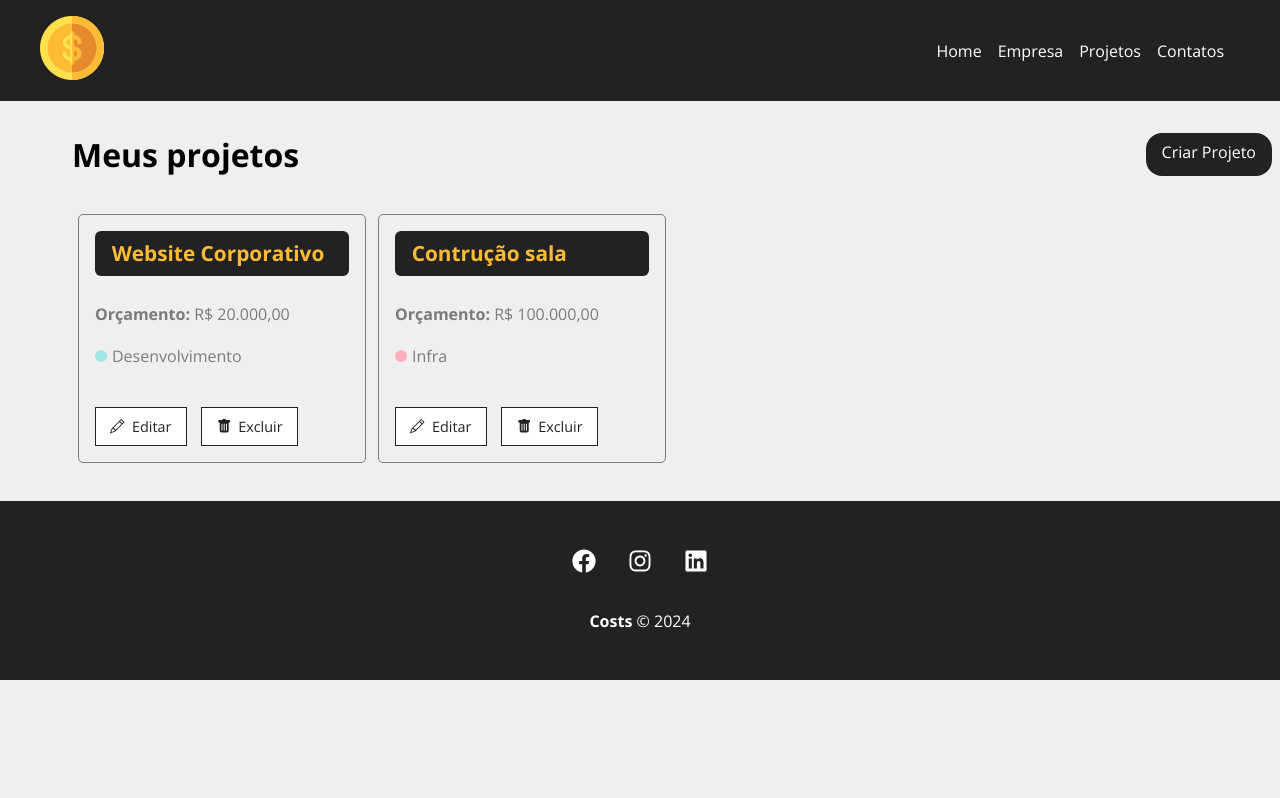
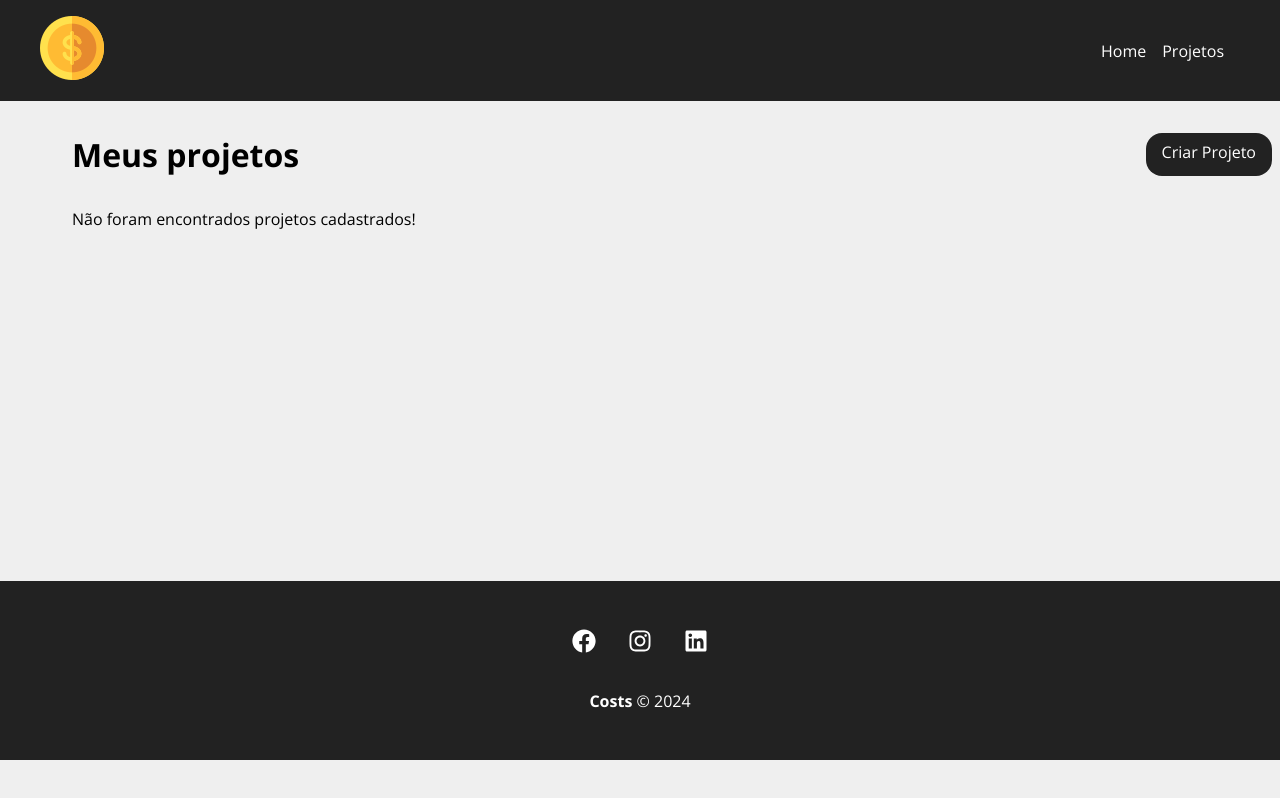
Before and after one commit to MateusGomesc/costs, a React (Create React App) app: page /Projects in a window 1280 px wide. Shown: the top 798 px of the page. Built offline with nearby package versions, Linux system fonts and the light colour scheme; data requests are answered from the project's data file; the HTML template or start-up script is replaced by a standard one.

Commit message:
fix: footer css

```diff
--- a/db.json
+++ b/db.json
@@ -1,28 +1,5 @@
 {
-  "projects": [
-    {
-      "id": "c3b8",
-      "name": "Website Corporativo",
-      "budget": "20000",
-      "category": {
-        "id": "2",
-        "name": "Desenvolvimento"
-      },
-      "cost": 0,
-      "services": []
-    },
-    {
-      "id": "9462",
-      "name": "Contrução sala",
-      "budget": "100000",
-      "category": {
-        "id": "1",
-        "name": "Infra"
-      },
-      "cost": 0,
-      "services": []
-    }
-  ],
+  "projects": [],
   "categories": [
     {
       "id": "1",
--- a/src/App.js
+++ b/src/App.js
@@ -1,8 +1,6 @@
 import { BrowserRouter as Router, Route, Routes } from "react-router-dom";
 
 import Home from "./components/pages/Home";
-import Contact from "./components/pages/Contact";
-import Company from "./components/pages/Company";
 import Projects from "./components/pages/Projects";
 import Header from "./components/layout/Header";
 import Footer from "./components/layout/Footer"
@@ -15,11 +13,9 @@ function App() {
     <div>
       <Router>
         <Header/>
-        <Container>
+        <Container customClass="min-height">
           <Routes>
             <Route exact path="/" element={<Home/>}></Route>
-            <Route exact path="/Contact" element={<Contact/>}></Route>
-            <Route exact path="/Company" element={<Company/>}></Route>
             <Route exact path="/Projects" element={<Projects/>}></Route>
             <Route exact path="/NewProjects" element={<NewProjects/>}></Route>
             <Route exact path="/Project/:id" element={<Project/>}></Route>
--- a/src/components/layout/Container.js
+++ b/src/components/layout/Container.js
@@ -1,6 +1,7 @@
 import styles from './Container.module.css'
 
 function Container(props){
+    console.log(props.customClass)
     return(
         <div className={`${styles.container} ${styles[props.customClass]}`}>
             {props.children}
--- a/src/components/layout/Container.module.css
+++ b/src/components/layout/Container.module.css
@@ -7,7 +7,7 @@
 }
 
 .min-height{
-    min-height: 75%;
+    min-height: 60vh;
 }
 
 .start{
--- a/src/components/layout/Header.js
+++ b/src/components/layout/Header.js
@@ -15,13 +15,7 @@ function Header(){
                         <Link to='/'>Home</Link>
                     </li>
                     <li className={styles.item}>
-                        <Link to='/Company'>Empresa</Link>
-                    </li>
-                    <li className={styles.item}>
                         <Link to='/Projects'>Projetos</Link>
-                    </li>
-                    <li className={styles.item}>
-                        <Link to='/Contact'>Contatos</Link>
                     </li>
                 </ul>
             </Container>
--- a/src/components/pages/Company.js
+++ /dev/null
@@ -1,9 +0,0 @@
-function Company(){
-    return(
-        <div>
-            <p>Company</p>
-        </div>
-    )
-}
-
-export default Company
--- a/src/components/pages/Contact.js
+++ /dev/null
@@ -1,9 +0,0 @@
-function Contact(){
-    return(
-        <div>
-            <p>Contact</p>
-        </div>
-    )
-}
-
-export default Contact
```
